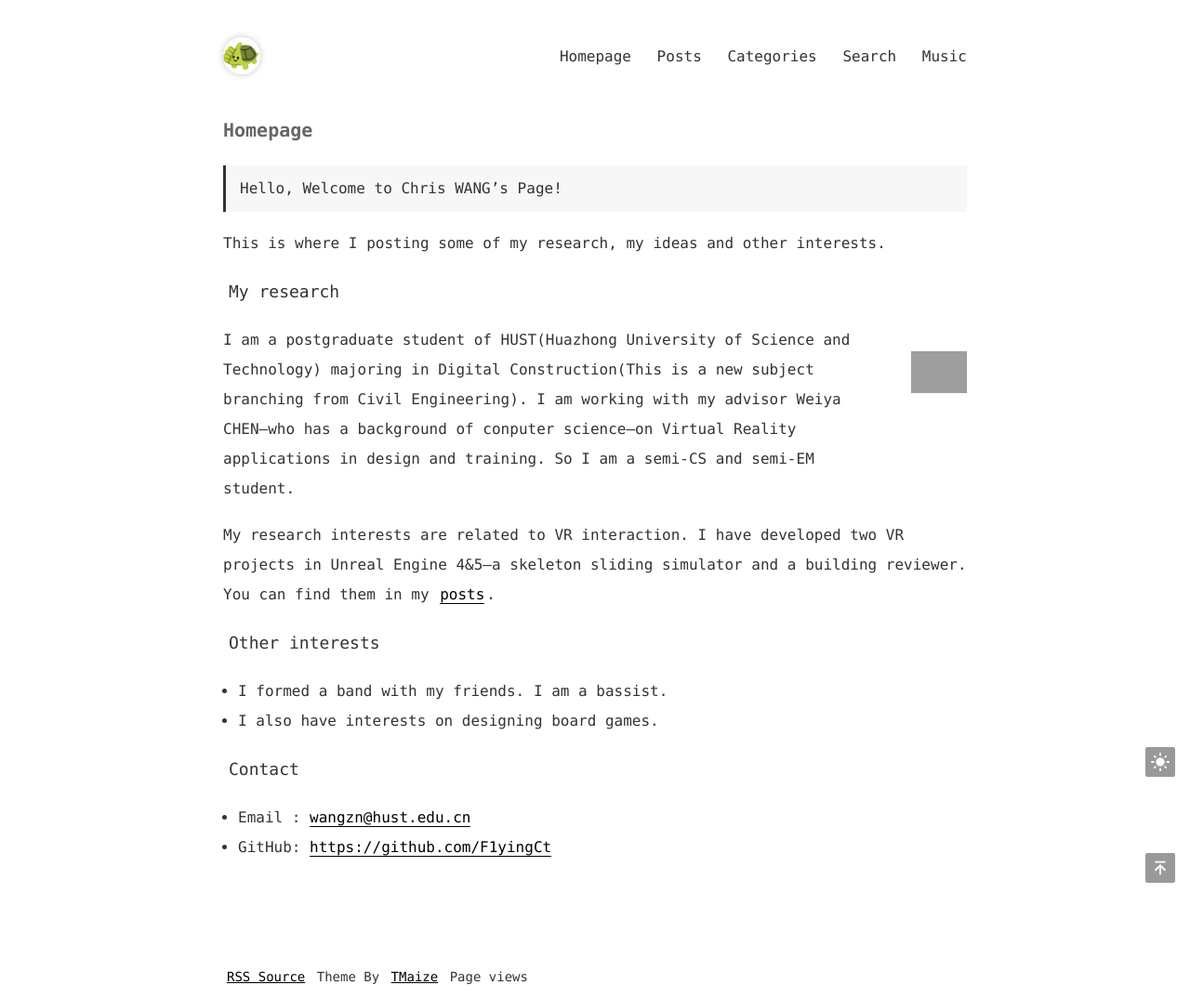
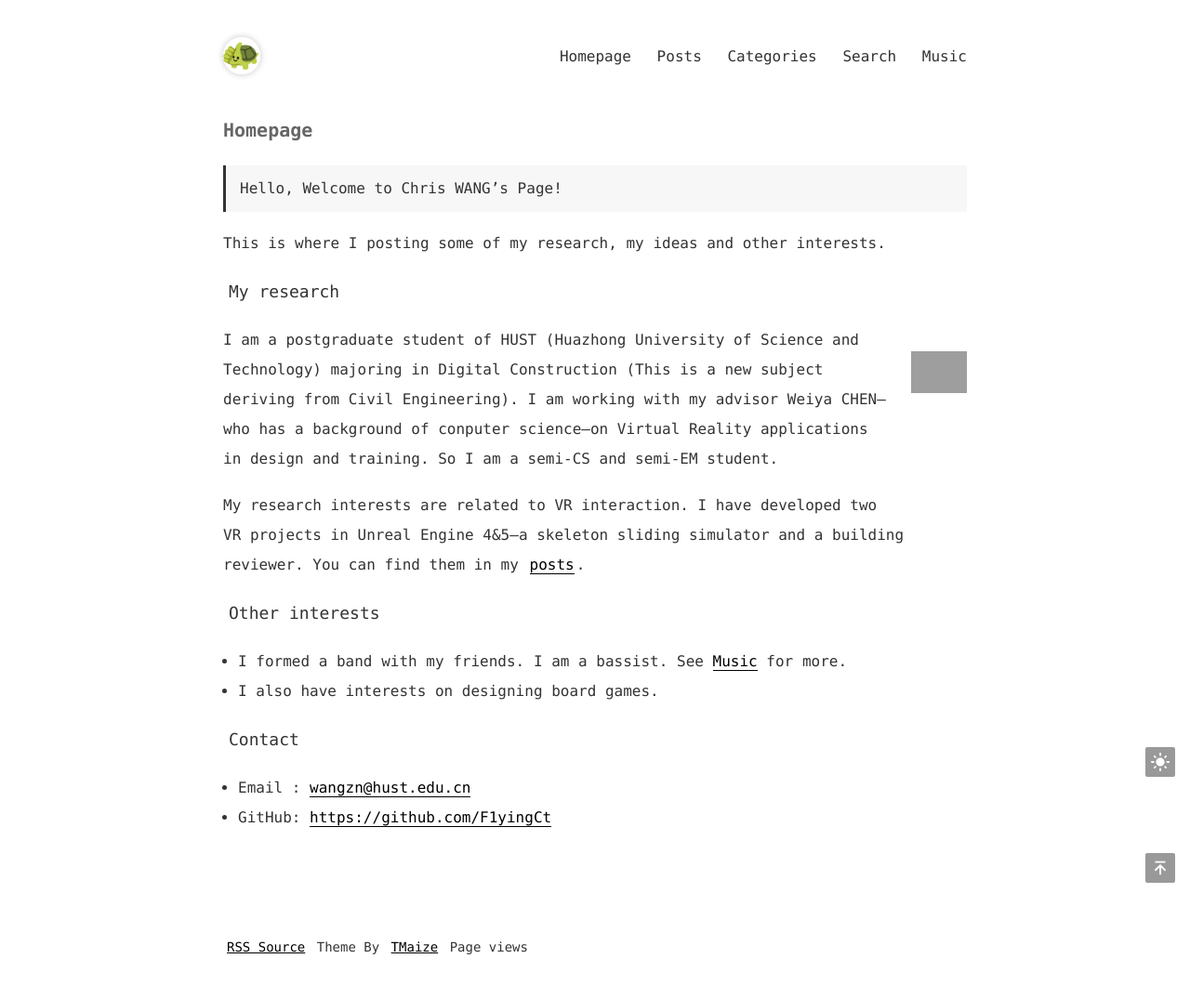
Before and after one commit to F1yingCt/F1yingCt.github.io, a Jekyll site: the page built from index.md, in a window 1280 px wide. Shown: the whole page at 93% size. Built offline with Jekyll 4.4.1, drawn with Linux system fonts in a browser that asks for light colours; comment, search, counter and statistics services are not loaded; after the commit the page ends 1042 px from its top, so only the background shows below that; grey boxes are pictures that could not be loaded.

```diff
--- a/index.md
+++ b/index.md
@@ -12,13 +12,13 @@ This is where I posting some of  my research, my ideas and other interests.
 
 ## My research
 
-I am a postgraduate student of HUST(Huazhong University of Science and Technology) majoring  in Digital Construction(This is a new subject branching from Civil Engineering). I am working with my advisor Weiya CHEN--who has a background of conputer science--on Virtual Reality applications in design and training. So I am a semi-CS and semi-EM student.
+I am a postgraduate student of HUST (Huazhong University of Science and Technology) majoring  in Digital Construction (This is a new subject deriving from Civil Engineering). I am working with my advisor Weiya CHEN--who has a background of conputer science--on Virtual Reality applications in design and training. So I am a semi-CS and semi-EM student.
 
 My research interests are related to VR interaction. I have developed two VR projects in Unreal Engine 4&5--a skeleton sliding simulator and a building reviewer. You can find them in my [posts](https://f1yingct.github.io/pages/posts.html).
 
 ## Other interests
 
-- I formed a band with my friends. I am a bassist.
+- I formed a band with my friends. I am a bassist. See [Music](https://f1yingct.github.io/pages/music.html) for more.
 - I also have interests on designing board games.
 
 ## Contact
```
Also changed, not shown: _posts/2023-10-13-Immersive-Building-Design-Reviewer.md (+1 -1 lines), pages/music.md (+3 -0 lines).
